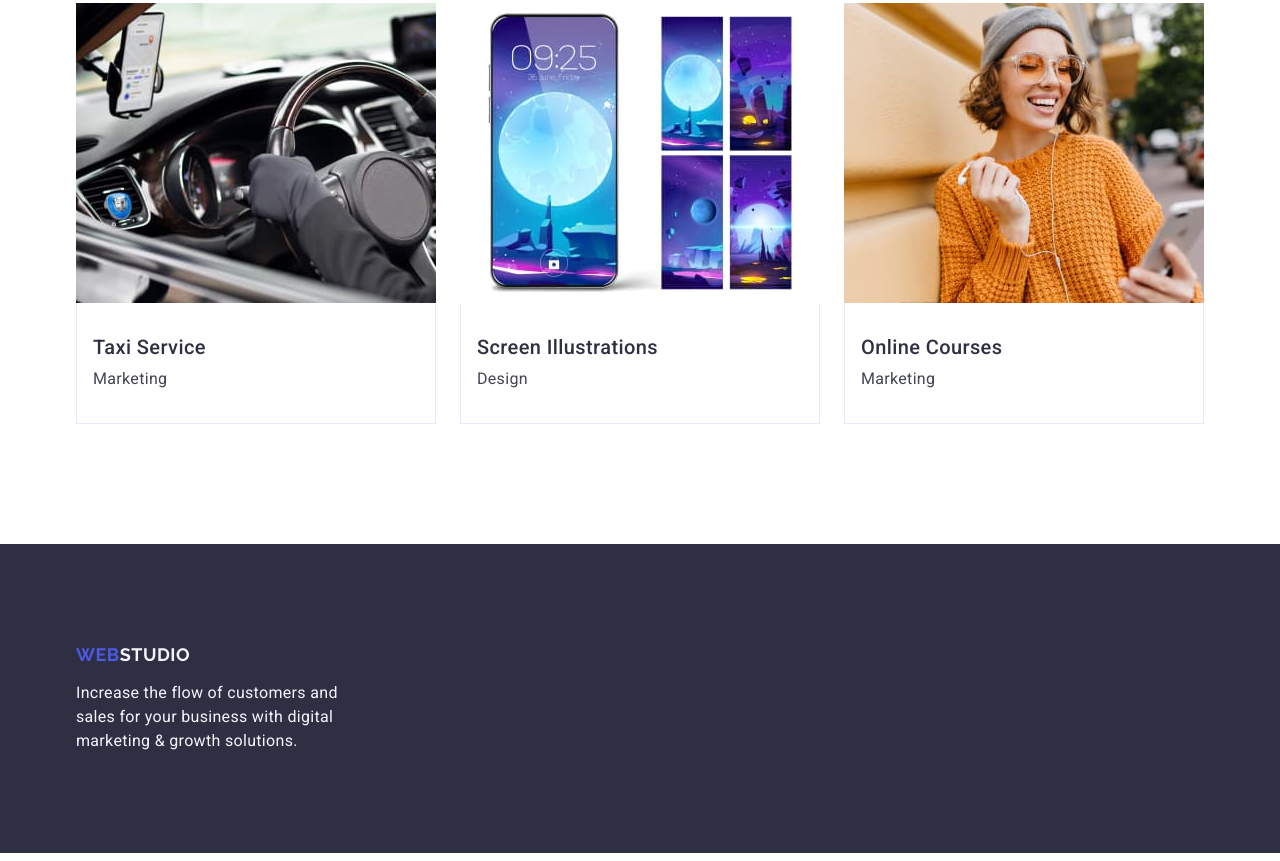
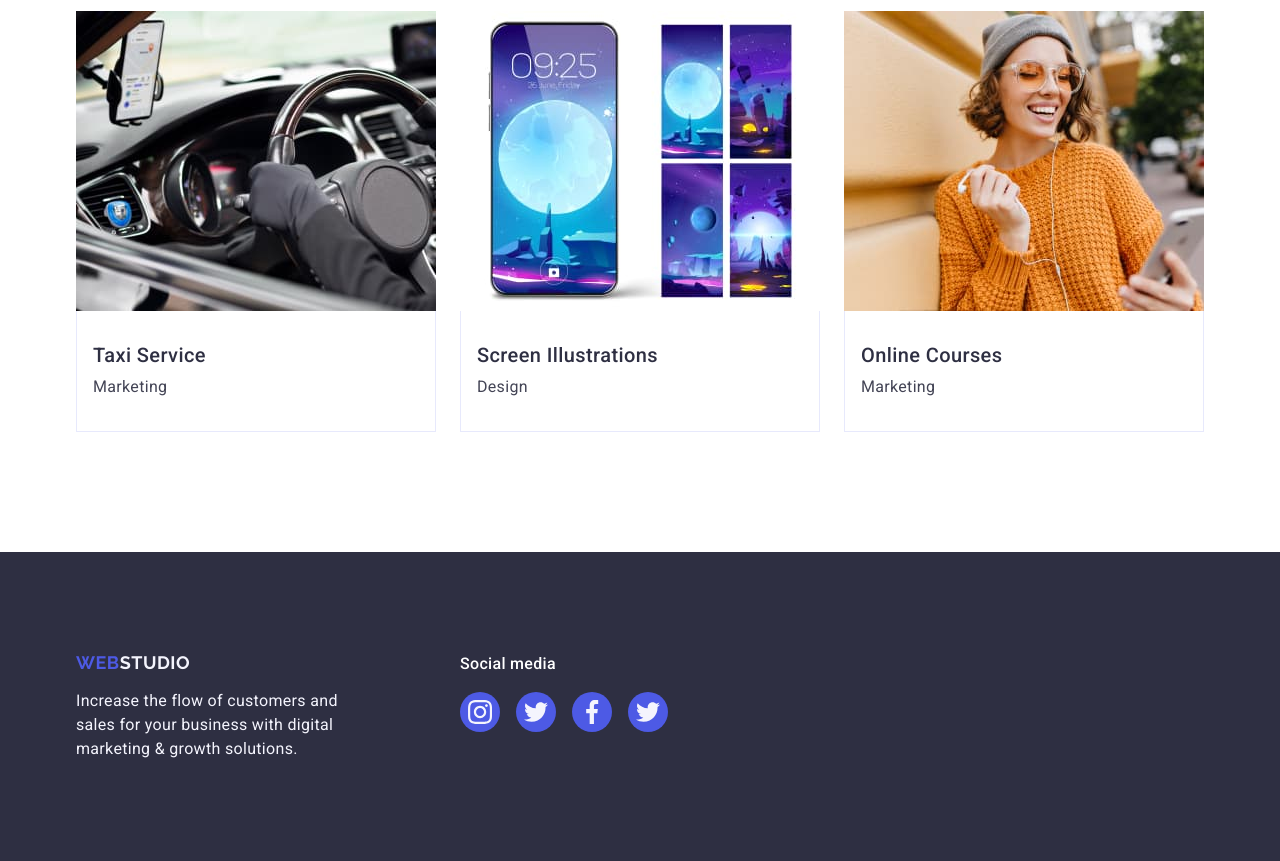
Before and after one commit to ivndrkk/goit-markup-hw-04, a plain HTML site: page index.html in a window 1280 px wide. Shown: the part 2631-3492 px from the top of the page. Drawn offline with nearby package versions, Linux system fonts and the light colour scheme.

Commit message:
update team, portflio sections and footer

```diff
--- a/css/styles.css
+++ b/css/styles.css
@@ -274,6 +274,7 @@ header .container{
     display: flex;
     justify-content: center;
     gap: 24px;
+    margin-top: 8px;
 
 }
 
@@ -290,10 +291,11 @@ header .container{
     display: flex;
     align-items: center;
     justify-content: center;
+    transition: background-color 250ms cubic-bezier(0.4, 0, 0.2, 1);
 
 }
 
-.team-member-social-link:focus,
+.team-member-social-link:active,
 .team-member-social-link:hover{
     background-color: #404bbf;
 }
@@ -342,6 +344,17 @@ header .container{
 
 .portfolio-list-item{
     width: calc((100% - 48px) / 3);
+    transition: box-shadow 250ms cubic-bezier(0.4, 0, 0.2, 1);
+}
+
+.portfolio-list-item:hover{
+    box-shadow: 0px 1px 6px rgba(46, 47, 66, 0.08),
+        0px 1px 1px rgba(46, 47, 66, 0.16),
+        0px 2px 1px rgba(46, 47, 66, 0.08);
+}
+
+.portfolio-list-item:hover .portfolio-hidden-paragraph{
+    transform: translateY(0%);
 }
 
 .portfolio-item-text-container{
@@ -349,6 +362,27 @@ header .container{
     border-left: 1px solid#E7E9FC;
     border-right: 1px solid#E7E9FC;
     padding: 32px 16px
+}
+
+.portfolio-image-container{
+    position: relative;
+    overflow: hidden;
+}
+
+.portfolio-hidden-paragraph{
+    position: absolute;
+    top: 0;
+    font-size: 16px;
+    line-height: 1.5;
+    letter-spacing: 0.02em;
+    color: #f4f4fd;
+    padding: 40px 32px;
+    background-color: #4d5ae5;
+    height: 100%;
+    width: 100%;
+    transform: translateY(100%);
+    transition: transform 250ms cubic-bezier(0.4, 0, 0.2, 1);
+
 }
 
 .portfolio-item-title{
@@ -370,6 +404,16 @@ header .container{
 .page-footer{
     background-color: #2E2F42;
     padding: 100px 0;
+}
+
+.footer-content{
+    display: flex;
+    align-items: baseline;
+}
+
+.footer-logo-nd-paragraph{
+    margin-right: 120px;
+
 }
 
 .logo-footer{
@@ -395,3 +439,45 @@ header .container{
     color: #F4F4FD;
     width: 264px;
 }
+
+.social-media-footer-paragraph{
+    font-weight: 500;
+    font-size: 16px;
+    line-height: 1.5;
+    letter-spacing: 0.02em;
+    color: #FFFFFF;
+    margin-bottom: 16px;
+
+}
+
+.footer-social-media-list{
+    display: flex;
+    gap: 16px;
+}
+
+.footer-social-media-list-item{
+    width: 40px;
+    height: 40px;
+
+}
+
+.footer-social-media-list-link{
+    width: 100%;
+    height: 100%;
+    background-color: #4d5ae5;
+    border-radius: 50%;
+    display: flex;
+    align-items: center;
+    justify-content: center;
+    transition: background-color 250ms cubic-bezier(0.4, 0, 0.2, 1);
+
+}
+
+.footer-social-media-list-link:hover,
+.footer-social-media-list-link:active{
+    background-color: #31d0aa;
+}
+
+.footer-social-media-icon{
+    fill: #f4f4fd;
+}
--- a/index.html
+++ b/index.html
@@ -204,7 +204,8 @@
 
             <ul class="portfolio-list">
                 <li class="portfolio-list-item">
-                    <img src="./images/banking_app.jpg" alt="Banking App interface" width="360">
+                    <div class="portfolio-image-container"><img src="./images/banking_app.jpg" alt="Banking App interface" width="360">
+                    <p class="portfolio-hidden-paragraph">14 Stylish and User-Friendly App Design Concepts · Task Manager App · Calorie Tracker App · Exotic Fruit Ecommerce App · Cloud Storage App</p></div>
                     <div class="portfolio-item-text-container">
                         <h3 class="portfolio-item-title">Banking App</h3>
                         <p class="portfolio-item-text">App</p>
@@ -212,35 +213,40 @@
 
                 </li>
                 <li class="portfolio-list-item">
-                    <img src="./images/cahless_payment.jpg" alt="Cahless method payment" width="360">
+                    <div class="portfolio-image-container"><img src="./images/cahless_payment.jpg" alt="Cahless method payment" width="360">
+                    <p class="portfolio-hidden-paragraph">14 Stylish and User-Friendly App Design Concepts · Task Manager App · Calorie Tracker App · Exotic Fruit Ecommerce App · Cloud Storage App</p></div>
                     <div class="portfolio-item-text-container">
                         <h3 class="portfolio-item-title">Cashless Payment</h3>
                         <p class="portfolio-item-text">Marketing</p>
                     </div>
                 </li>
                 <li class="portfolio-list-item">
-                    <img src="./images/meditation_app.jpg" alt="Meditation app banner" width="360">
+                    <div class="portfolio-image-container"><img src="./images/meditation_app.jpg" alt="Meditation app banner" width="360">
+                    <p class="portfolio-hidden-paragraph">14 Stylish and User-Friendly App Design Concepts · Task Manager App · Calorie Tracker App · Exotic Fruit Ecommerce App · Cloud Storage App</p></div>
                     <div class="portfolio-item-text-container">
                         <h3 class="portfolio-item-title">Meditation App</h3>
                         <p class="portfolio-item-text">App</p>
                     </div>
                 </li>
                 <li class="portfolio-list-item">
-                    <img src="./images/taxi_service.jpg" alt="Person`s hands inside car" width="360">
+                    <div class="portfolio-image-container"><img src="./images/taxi_service.jpg" alt="Person`s hands inside car" width="360">
+                    <p class="portfolio-hidden-paragraph">14 Stylish and User-Friendly App Design Concepts · Task Manager App · Calorie Tracker App · Exotic Fruit Ecommerce App · Cloud Storage App</p></div>
                     <div class="portfolio-item-text-container">
                         <h3 class="portfolio-item-title">Taxi Service</h3>
                         <p class="portfolio-item-text">Marketing</p>
                     </div>
                 </li>
                 <li class="portfolio-list-item">
-                    <img src="./images/screen_illustrations.jpg" alt="App interface" width="360">
+                    <div class="portfolio-image-container"><img src="./images/screen_illustrations.jpg" alt="App interface" width="360">
+                    <p class="portfolio-hidden-paragraph">14 Stylish and User-Friendly App Design Concepts · Task Manager App · Calorie Tracker App · Exotic Fruit Ecommerce App · Cloud Storage App</p></div>
                     <div class="portfolio-item-text-container">
                         <h3 class="portfolio-item-title">Screen Illustrations</h3>
                         <p class="portfolio-item-text">Design</p>
                     </div>
                 </li>
                 <li class="portfolio-list-item">
-                    <img src="./images/online_courses.jpg" alt="Woman wearing headphones looking at phone" width="360">
+                    <div class="portfolio-image-container"><img src="./images/online_courses.jpg" alt="Woman wearing headphones looking at phone" width="360">
+                    <p class="portfolio-hidden-paragraph">14 Stylish and User-Friendly App Design Concepts · Task Manager App · Calorie Tracker App · Exotic Fruit Ecommerce App · Cloud Storage App</p></div>
                     <div class="portfolio-item-text-container">
                         <h3 class="portfolio-item-title">Online Courses</h3>
                         <p class="portfolio-item-text">Marketing</p>
@@ -252,8 +258,36 @@
     </main>
     <footer class="page-footer">
         <div class="container">
-        <a href="./index.html" class="logo-footer">Web<span class="logo-white">Studio</span></a>
-        <p class="footer-text">Increase the flow of customers and sales for your business with digital marketing & growth solutions.</p>
+            <div class="footer-content">
+                <div class="footer-logo-nd-paragraph">
+                    <a href="./index.html" class="logo-footer">Web<span class="logo-white">Studio</span></a>
+                    <p class="footer-text">Increase the flow of customers and sales for your business with digital marketing & growth
+                    solutions.</p>
+                </div>
+                <div class="footer-social-icons">
+                    <p class="social-media-footer-paragraph">Social media</p>
+                    <ul class="footer-social-media-list">
+                        <li class="footer-social-media-list-item"><a class="footer-social-media-list-link"><svg class="footer-social-media-icon"
+                                    width="24" height="24">
+                                    <use href="./images/icons.svg#icon-instagram-2"></use>
+                                </svg></a></li>
+                        <li class="footer-social-media-list-item"><a class="footer-social-media-list-link"><svg class="footer-social-media-icon"
+                                    width="24" height="24">
+                                    <use href="./images/icons.svg#icon-twitter-1"></use>
+                                </svg></a></li>
+
+                        <li class="footer-social-media-list-item"><a class="footer-social-media-list-link"><svg class="footer-social-media-icon"
+                                    width="24" height="24">
+                                    <use href="./images/icons.svg#icon-facebook-1"></use>
+                                </svg></a></li>
+
+                        <li class="footer-social-media-list-item"><a class="footer-social-media-list-link"><svg class="footer-social-media-icon"
+                                    width="24" height="24">
+                                    <use href="./images/icons.svg#icon-twitter-1"></use>
+                                </svg></a></li>
+                    </ul>
+                </div>
+            </div>
         </div>
     </footer>
 </body>
```
